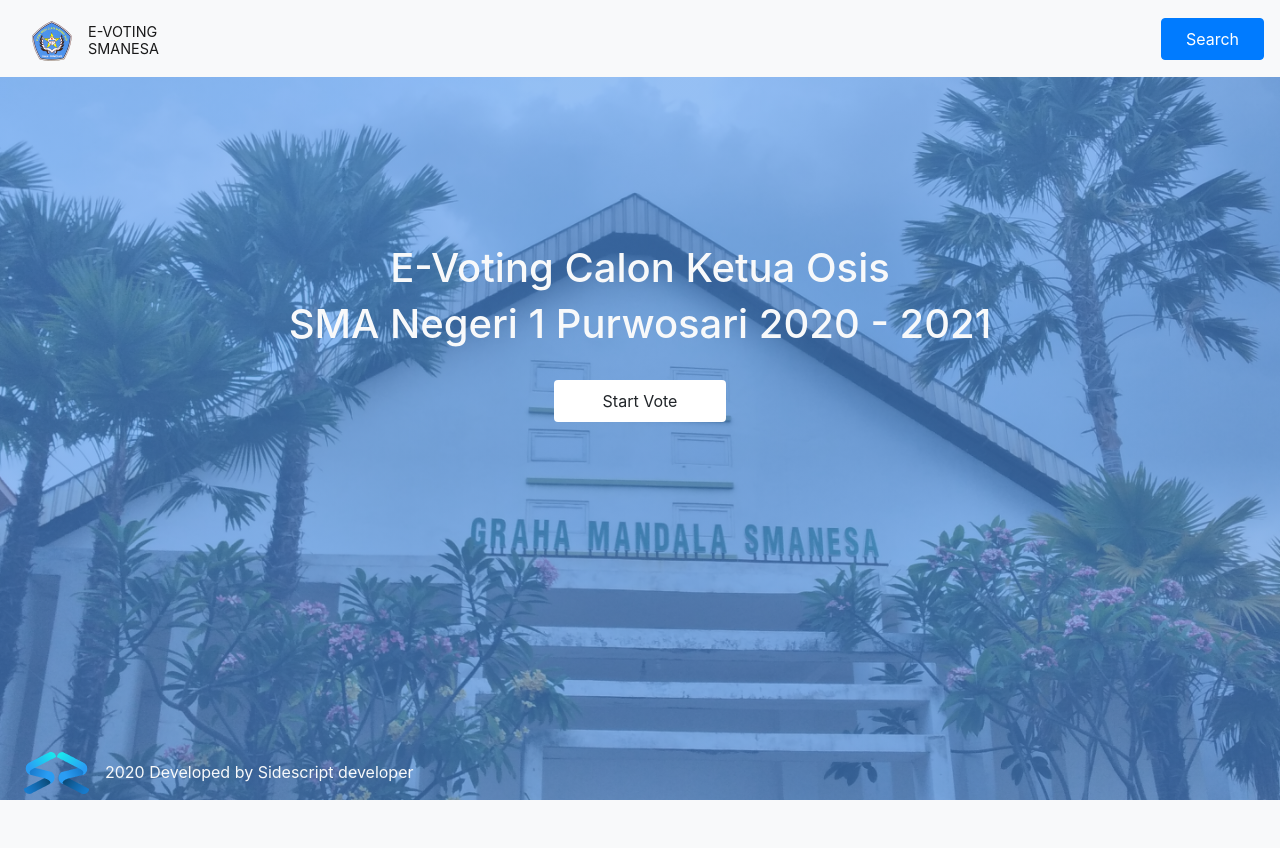
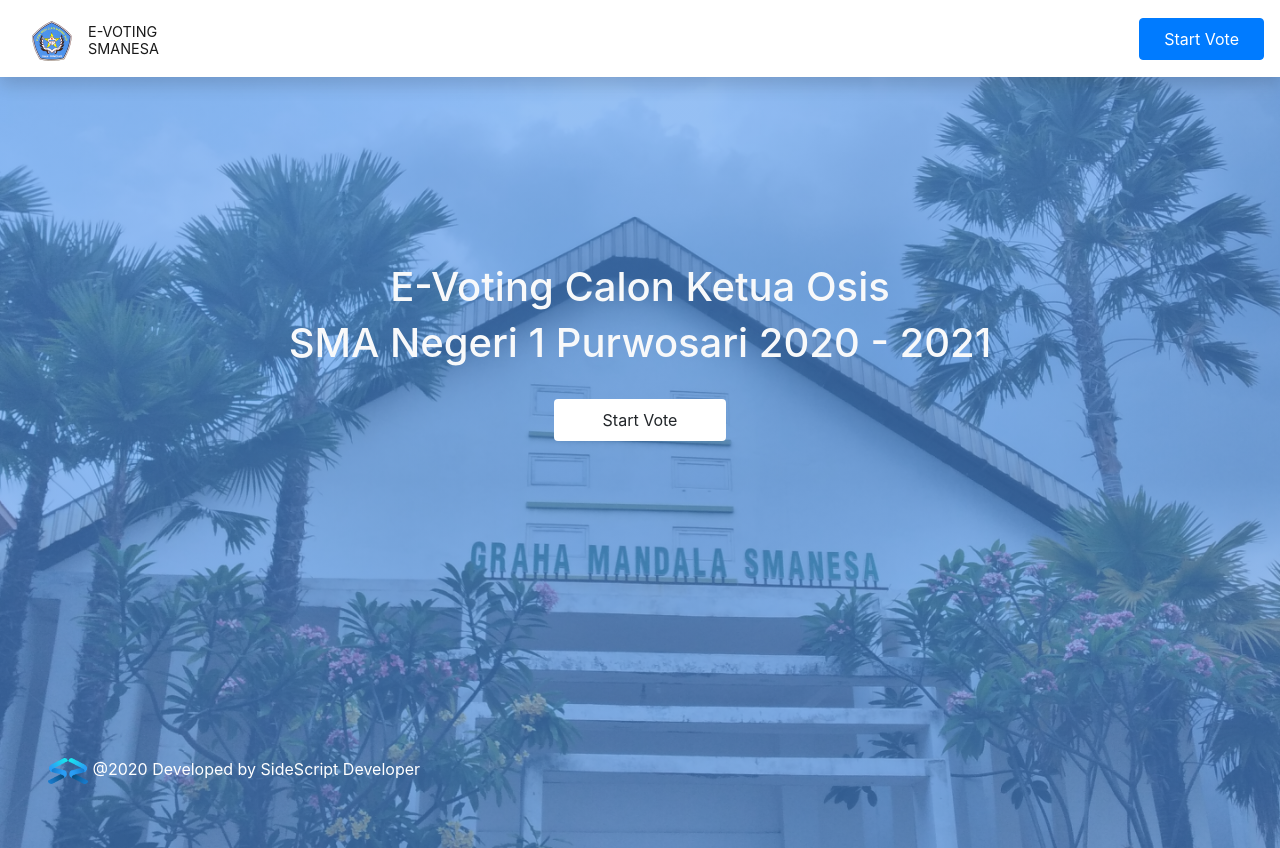
Before and after one commit to RPLDevlaper/E-VoteSMA, a PHP site: page / in a window 1280 px wide. Before the commit the page ends 800 px from the top, so only its background shows below. Run offline with PHP 8.4, Linux system fonts and the light colour scheme; some libraries are stand-ins or nearby versions.

Commit message:
Complete Frontend

```diff
--- a/common/voting.html
+++ b/common/voting.html
@@ -88,7 +88,7 @@
         <div class="row">
             <div class="col-md-8 offset-md-2 text-center">
                 <input type="hidden" id="id_voting" name="id_voting" class="form-control">
-                <button id="submit_voting" class="btn btn-primary btn-lg px-5 w-75 btn-disabled" disabled>Voting</button>
+                <button id="submit_voting" class="btn btn-primary btn-lg px-5 w-75 btn-disabled" onclick="window.location.href='respond.html'" disabled>Voting</button>
             </div>
         </div>
     </div>
--- a/index.html
+++ b/index.html
@@ -5,6 +5,7 @@
     <meta charset="UTF-8">
     <meta name="viewport" content="width=device-width, initial-scale=1.0">
     <title>Voting</title>
+    <link rel="shortcut icon" href="img/fav.png" type="image/x-icon">
     <link rel="stylesheet" href="src/css/all.min.css">
     <link rel="stylesheet" href="src/css/bootstrap.min.css">
     <link rel="stylesheet" href="src/css/fontawesome.min.css">
@@ -13,7 +14,7 @@
 
 <body class="bg-home">
 
-    <nav class="navbar navbar-expand-sm navbar-light bg-light">
+    <nav class="navbar navbar-expand-sm navbar-light bg-white shadow position-fixed w-100">
         <a class="navbar-brand" href="#">
             <div class="d-flex">
                 <img src="img/logo/smanesa.png" width="40px" height="40px" class="mt-2 mx-3" alt="">
@@ -22,21 +23,22 @@
                 </div>
             </div>
         </a>
-        <button class="ml-auto btn btn-primary my-2 my-sm-0 px-4 py-2" type="submit">Search</button>
+        <button onclick="window.location.href = 'common/form.html'" class="ml-auto btn btn-primary my-2 my-sm-0 px-4 py-2" type="submit">Start Vote</button>
     </nav>
-    <div class="container">
+
+    <div class="container mt-5 pt-5">
         <div class="text-center  main">
            <h1 class="text-light">E-Voting Calon Ketua Osis</h1>
            <h1 class="text-light">SMA Negeri 1 Purwosari 2020 - 2021</h1>
-           <button class="btn btn-white bold px-5 mt-4 py-2">Start Vote</button>
+           <button class="btn btn-white bold px-5 mt-4 py-2" onclick="window.location.href='common/form.html'">Start Vote</button>
         </div>
     </div>
     <footer class="p-absolute b-0">
         <div class="mx-4">
-            <div class="row">
-                <div class="col-md-12 d-flex">
-                    <img src="img/team.png" class="img-footer" alt="">
-                    <p class="mt-2 mx-3 text-light">2020 Developed by Sidescript developer</p>
+            <div class="row pb-3 pl-4">
+                <div class="col-md-12 text-white">
+                    <img src="img/team.png" width="40px" alt="">
+                    @2020 Developed by <a class="text-white" href="https://www.instagram.com/sidescript_dev/">SideScript Developer</a>
                 </div>
             </div>
         </div>
--- a/src/css/style.css
+++ b/src/css/style.css
@@ -339,7 +339,7 @@ label 				 {
 
 @media screen and (max-width: 991px) {
     .input-verify{
-        border-radius: 50px;
+        border-radius: 10px;
         height: 80px;
         font-size: 70px;
         color: grey;
```
Also changed, not shown: common/form.html (+4 -4 lines), common/respond.html (+15 -14 lines), common/verifikasi.html (+14 -15 lines).
